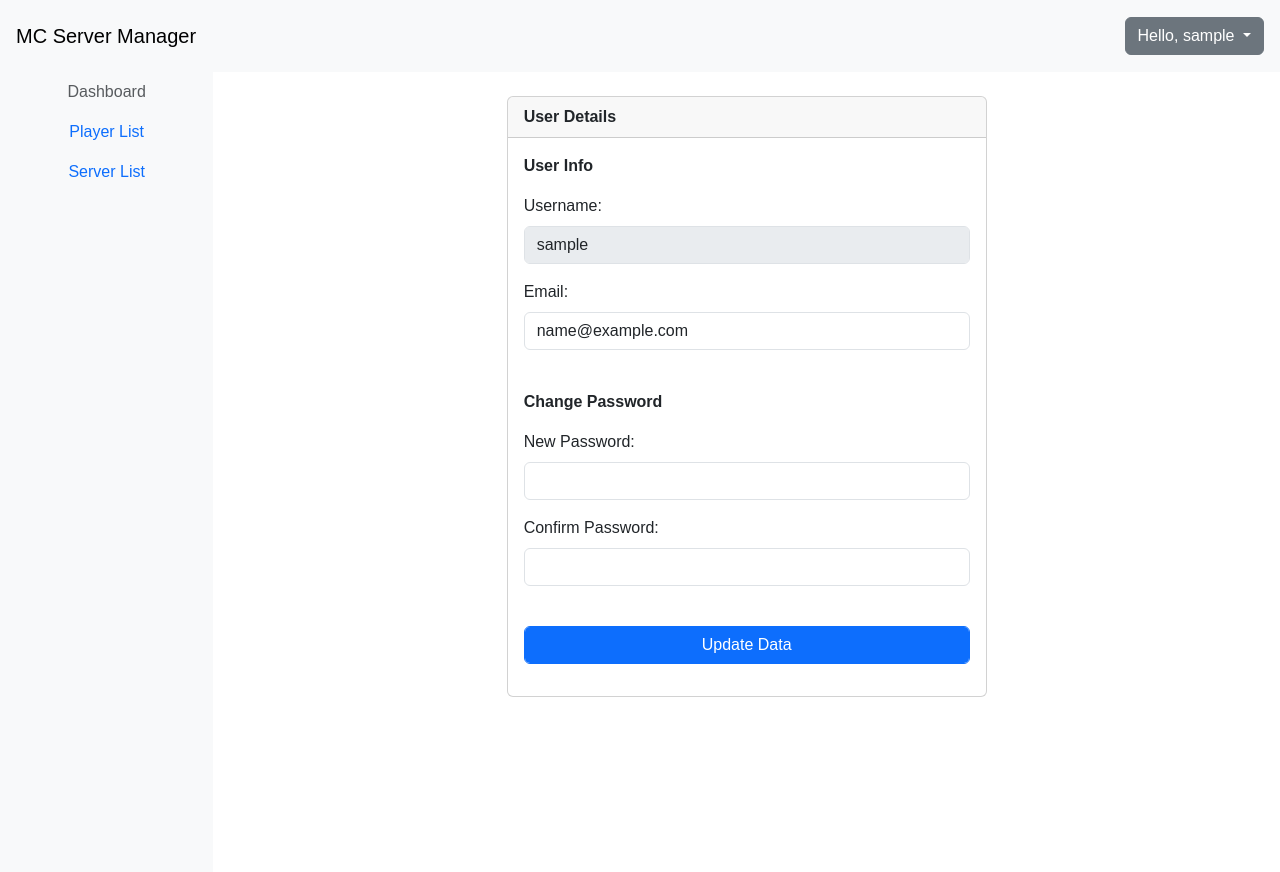
After one commit to Pr1mary/RedstoneStart, a Django app: page /accounts/details in a window 1280 px wide. The commit adds this page. Run offline with Django 5.2, Linux system fonts and the light colour scheme; the visitor is signed in with stand-in values (Sample User, id 1); some libraries are stand-ins or nearby versions.

Commit message:
DONE user details info and update

```diff
--- a/webapp/modules/accounts/templates/index-login.html
+++ b/webapp/modules/accounts/templates/index-login.html
@@ -11,7 +11,11 @@
         <div class="card-body">
             {% if messages %}
                 {% for message in messages %}
+                    {% if message.level == DEFAULT_MESSAGE_LEVELS.ERROR %}
                     <div class="alert alert-danger" role="alert">
+                    {% elif message.level == DEFAULT_MESSAGE_LEVELS.INFO %}
+                    <div class="alert alert-success" role="alert">
+                    {% endif %}
                         {{ message }}
                     </div>
                 {% endfor %}
--- a/webapp/modules/accounts/templates/index-register.html
+++ b/webapp/modules/accounts/templates/index-register.html
@@ -11,7 +11,11 @@
         <div class="card-body">
             {% if messages %}
                 {% for message in messages %}
+                    {% if message.level == DEFAULT_MESSAGE_LEVELS.ERROR %}
                     <div class="alert alert-danger" role="alert">
+                    {% elif message.level == DEFAULT_MESSAGE_LEVELS.INFO %}
+                    <div class="alert alert-success" role="alert">
+                    {% endif %}
                         {{ message }}
                     </div>
                 {% endfor %}
--- /dev/null
+++ b/webapp/modules/accounts/templates/index.html
@@ -0,0 +1,116 @@
+{% extends 'base.html' %}
+
+{% block bodydoc %}
+
+<div id="content container-fluid ">
+
+    <div class="card" style="width: 30rem; left:50%; transform:translate(-50%, 0);">
+        <div class="card-header">
+            <strong>User Details</strong>
+        </div>
+        <div class="card-body">
+            {% if messages %}
+                {% for message in messages %}
+                    {% if message.level == DEFAULT_MESSAGE_LEVELS.ERROR %}
+                    <div class="alert alert-danger" role="alert">
+                    {% elif message.level == DEFAULT_MESSAGE_LEVELS.INFO %}
+                    <div class="alert alert-success" role="alert">
+                    {% endif %}
+                        {{ message }}
+                    </div>
+                {% endfor %}
+            {% endif %}
+            <form id="player_join_server" action="{% url 'details_info' %}" method="post">
+                {% csrf_token %}
+                <div class="mb-3">
+                    <strong>User Info</strong>
+                </div>
+                <div class="mb-3">
+                    <label for="username" class="form-label">Username:</label>
+                    <input class="form-control" type="text" name="username" id="username" disabled value="{{ curr_username }}">
+                </div>
+                <div class="mb-3">
+                    <label for="email" class="form-label">Email:</label>
+                    <input class="form-control" type="text" name="email" id="email" value="{{ curr_email }}">
+                    <small class="text-danger" id="match-email-alert">Email is not valid</small>
+                </div>
+                <br>
+                <div class="mb-3">
+                    <strong>Change Password</strong>
+                </div>
+                <div class="mb-3">
+                    <label for="password" class="form-label">New Password:</label>
+                    <input class="form-control" type="password" name="password" id="password">
+                </div>
+                <div class="mb-3">
+                    <label for="confirm-password" class="form-label">Confirm Password:</label>
+                    <input class="form-control" type="password" name="confirm-password" id="confirm-password">
+                    <small class="text-danger" id="match-pass-alert">Confirm password and password does not match!</small>
+                </div>
+                <br>
+                <div class="mb-3">
+                    <input id="submit-btn" type="submit" class="form-control md-3 btn btn-primary" value="Update Data">
+                </div>
+            </form>
+        </div>
+    </div>
+
+</div>
+
+<script>
+    <!-- set match pass and email to hidden before page completely loaded -->
+    $("#match-pass-alert").hide();
+    $("#match-email-alert").hide();
+
+    $("#password").on("input", passChecking);
+
+    $("#confirm-password").on("input", passChecking);
+
+    $("#email").on("input", () => {
+        const email = $("#email").val();
+        const email_regex = /^[\w\-\.]+@([\w-]+\.)+[\w-]{2,}$/gm;
+
+        if(email_regex.exec(email)){
+            $("#match-email-alert").hide();
+        }else{
+            $("#match-email-alert").show();
+        }
+    });
+
+    function passChecking() {
+        const curr_pass = $("#password").val();
+        const ver_pass = $("#confirm-password").val();
+        let disable_submit = false;
+
+        if(curr_pass.length > 0){
+            $("#confirm-password").prop('required',true);
+        }else{
+            $("#confirm-password").prop('required',false);
+        }
+
+        if(ver_pass.length > 0){
+            $("#password").prop('required',true);
+        }else{
+            $("#password").prop('required',false);
+        }
+
+        if(ver_pass !== curr_pass && ver_pass.length > 0 && curr_pass.length > 0){
+            $("#match-pass-alert").show();
+            disable_submit = true;
+        }else if((ver_pass.length > 0 && curr_pass.length == 0) || (ver_pass.length == 0 && curr_pass.length > 0)){
+            disable_submit = true;
+        }else{
+            $("#match-pass-alert").hide();
+            disable_submit = false;
+        }
+
+        if(disable_submit){
+            $("#submit-btn").prop('disabled',true);
+        }else{
+            $("#submit-btn").prop('disabled',false);
+        }
+
+    }
+</script>
+
+{% endblock %}
--- a/webapp/modules/accounts/urls.py
+++ b/webapp/modules/accounts/urls.py
@@ -1,10 +1,11 @@
 
 from django.urls import path
-from .views import UserLoginView, UserLogoutView, UserRegisterView
+from .views import UserLoginView, UserLogoutView, UserRegisterView, UserInfoDetailsView
 from django.contrib.auth.views import LogoutView
 
 urlpatterns = [
     path('auth/login', UserLoginView.as_view(), name="auth_login"),
     path('auth/register', UserRegisterView.as_view(), name="auth_register"),
     path('auth/logout', UserLogoutView.as_view(), name="auth_logout"),
+    path('details', UserInfoDetailsView.as_view(), name="details_info"),
 ]
--- a/webapp/modules/accounts/views.py
+++ b/webapp/modules/accounts/views.py
@@ -1,6 +1,7 @@
 from django.shortcuts import render, redirect
 from django.http import HttpResponse, JsonResponse, HttpRequest, HttpResponseRedirect
 from django.views.generic import View
+from django.contrib.auth.mixins import LoginRequiredMixin
 from django.contrib.auth.forms import AuthenticationForm, UserCreationForm
 from django.contrib.auth.models import User
 from django.contrib.auth import login, logout, authenticate
@@ -74,3 +75,44 @@ class UserLogoutView(View):
             logout(request)
 
         return redirect("auth_login")
+
+class UserInfoDetailsView(LoginRequiredMixin, View):
+    template = "modules/accounts/templates/index.html"
+    ctx = {
+        "page_title": "register_page"
+    }
+    login_url = "/accounts/auth/login"
+
+    def get(self, request: HttpRequest, *args, **kwargs):
+
+        if request.user.is_authenticated:
+            self.ctx["curr_username"] = request.user.username
+            self.ctx["curr_email"] = request.user.email
+
+        return render(request, self.template, self.ctx)
+
+    def post(self, request: HttpRequest, *args, **kwargs):
+
+        data = request.POST
+
+        try:
+            if not request.user.is_authenticated:
+                raise Exception("not authenticated")
+
+            if data.get("email"):
+                request.user.email = data.get("email")
+
+            if data.get("password"):
+                request.user.set_password(data.get("password"))
+
+            request.user.save()
+
+        except Exception as e:
+            if e.args[0] == "not authenticated":
+                messages.error(request, "User is not authenticated")
+            else:
+                messages.error(request, "Unknown error when updating user data")
+            return redirect("details_info")
+
+        messages.info(request, "User data successfully updated! Please login again.")
+        return redirect("details_info")
--- a/webapp/templates/components/navbar.html
+++ b/webapp/templates/components/navbar.html
@@ -16,7 +16,7 @@
             </button>
             <ul class="dropdown-menu dropdown-menu-lg-end" aria-labelledby="dropdownMenuButton">
               <li>
-                <a class="dropdown-item disabled" href="#">
+                <a class="dropdown-item" href="{% url 'details_info' %}">
                     Account Details
                 </a>
               </li>
```
